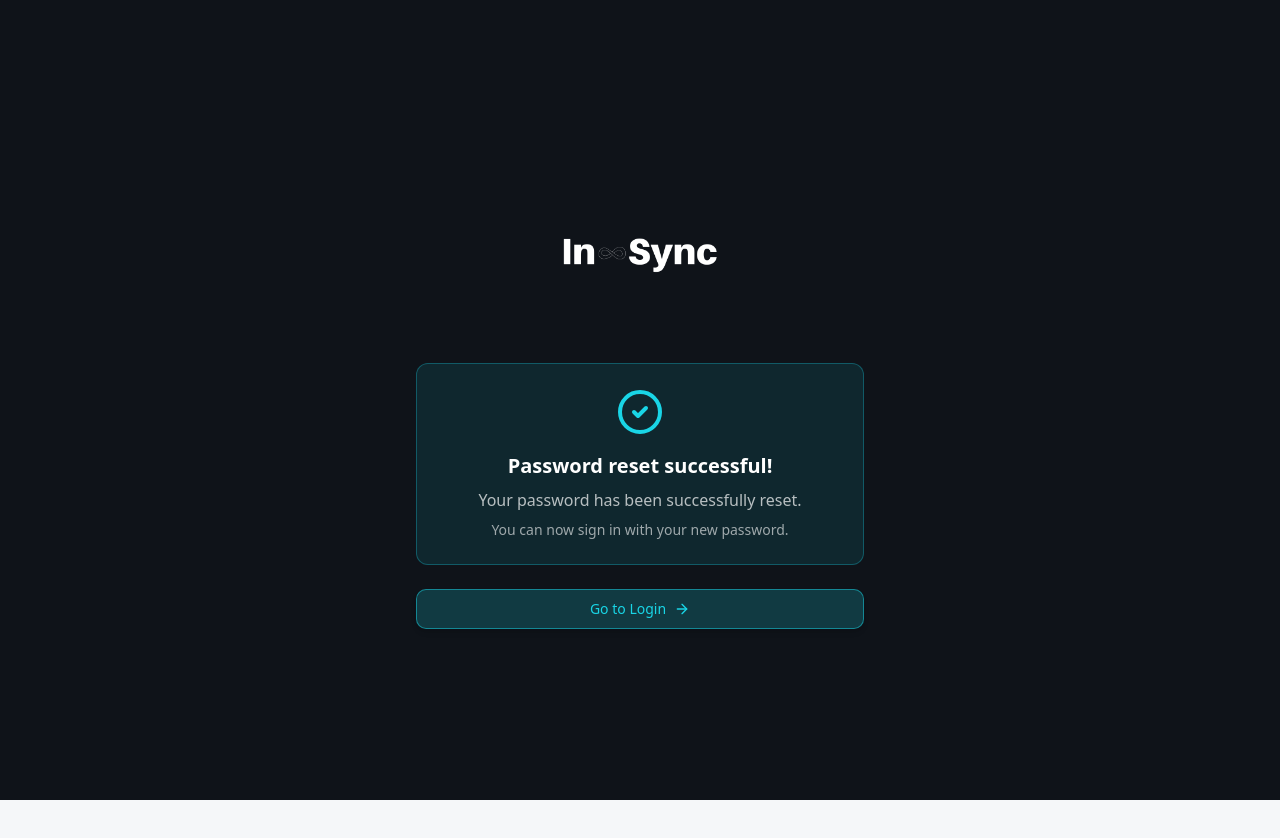
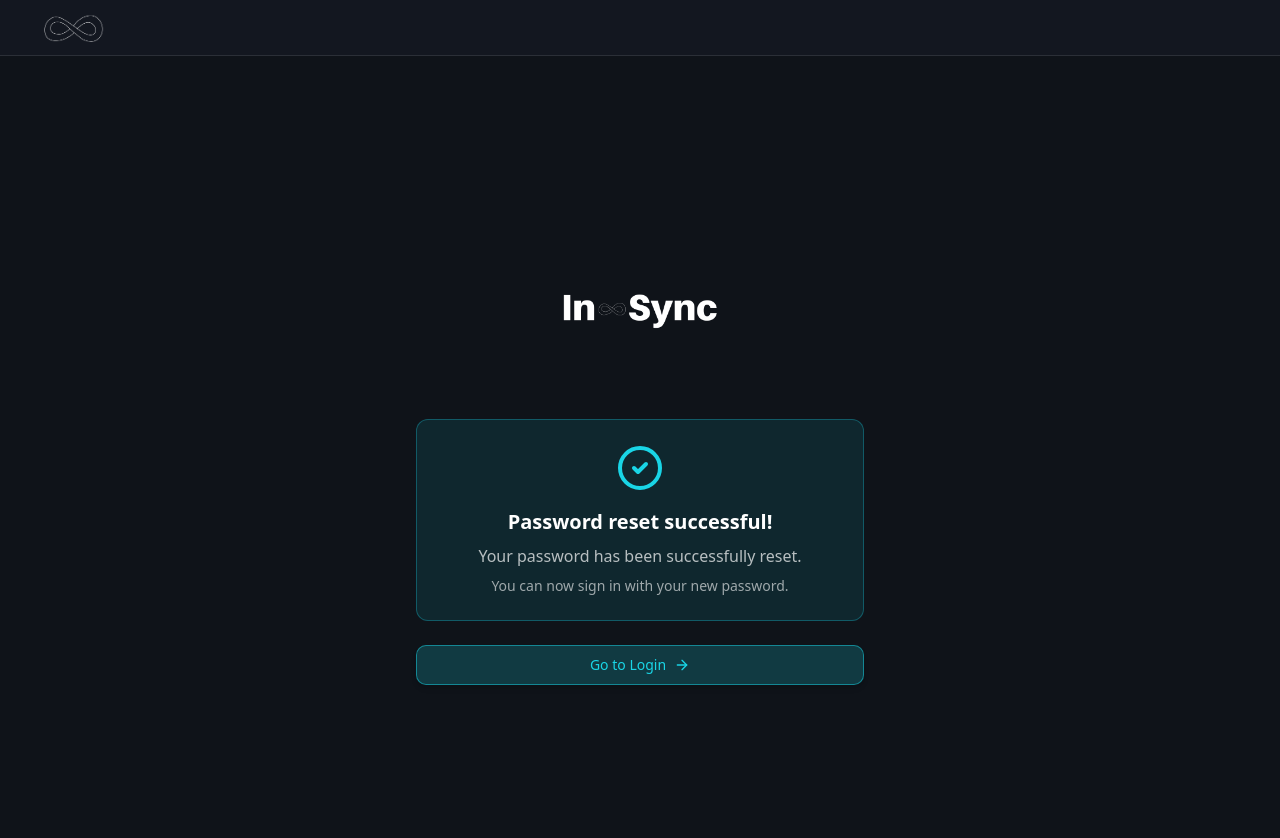
Before and after one commit to insyncrg-bit/insync-connect, a React (Vite) app: page /reset-password-success in a window 1280 px wide. Shown: the top 838 px of the page. Before the commit the page ends 800 px from the top, so only its background shows below. Built offline with nearby package versions, Linux system fonts and the light colour scheme; no server answers.

Commit message:
simple navbar for signout

```diff
--- a/src/App.tsx
+++ b/src/App.tsx
@@ -29,6 +29,7 @@ import { RequireUserType } from "./components/RequireUserType";
 import { RequireRequestStatus } from "./components/RequireRequestStatus";
 import { RequireNoUserType } from "./components/RequireNoUserType";
 import { AppLayoutWithNavbar } from "./components/AppLayoutWithNavbar";
+import { SimpleLayout } from "./components/SimpleLayout";
 import { NotFoundPage, ForbiddenPage, ErrorPage } from "./pages/errors";
 import Landing from "./landing";
 
@@ -73,15 +74,19 @@ const App = () => {
             <Route path="/login" element={<Login />} />
           </Route>
 
-          {/* Other Public/Auth Pages (No Navbar) */}
+          {/* Other Public/Auth Pages (Simple Navbar) */}
+          <Route element={<SimpleLayout />}>
             <Route path="/verify-email" element={<VerifyEmail />} />
             <Route path="/forgot-password" element={<ForgotPassword />} />
             <Route path="/reset-password" element={<ResetPassword />} />
             <Route path="/reset-password-success" element={<ResetPasswordSuccess />} />
+          </Route>
 
           <Route element={<RequireAuth />}>
             <Route element={<RequireNoUserType />}>
+              <Route element={<SimpleLayout />}>
                 <Route path="/select-role" element={<SelectRole />} />
+              </Route>
             </Route>
 
             {/* VC User Routes */}
@@ -90,7 +95,9 @@ const App = () => {
 
               {/* Only accessible if accepted (Admin or Analyst) */}
               <Route element={<RequireRequestStatus allowedStatuses={["accepted"]} />}>
+                <Route element={<SimpleLayout />}>
                   <Route path="/vc-onboarding" element={<VCOnboarding />} />
+                </Route>
 
                 <Route element={<AppLayoutWithNavbar />}>
                   <Route path="/vc-dashboard/*" element={<VCDashboard />} />
@@ -100,7 +107,9 @@ const App = () => {
 
             {/* Startup/Founder Routes */}
             <Route element={<RequireUserType allowedTypes={["founder-user"]} />}>
+              <Route element={<SimpleLayout />}>
                 <Route path="/startup-onboarding" element={<StartupOnboarding />} />
+              </Route>
 
               <Route element={<AppLayoutWithNavbar />}>
                 <Route path="/startup-dashboard/*" element={<StartupDashboard />} />
--- /dev/null
+++ b/src/components/SimpleLayout.tsx
@@ -0,0 +1,15 @@
+import { Outlet } from "react-router-dom";
+import { SimpleNavbar } from "./SimpleNavbar";
+
+/**
+ * A simplified layout featuring the SimpleNavbar.
+ * Used for onboarding and auth-related routes.
+ */
+export const SimpleLayout = () => (
+  <div className="min-h-screen flex flex-col bg-[#151a24]">
+    <SimpleNavbar />
+    <main className="flex-1 flex flex-col">
+      <Outlet />
+    </main>
+  </div>
+);
--- /dev/null
+++ b/src/components/SimpleNavbar.tsx
@@ -0,0 +1,81 @@
+import { useNavigate } from "react-router-dom";
+import { signOut } from "firebase/auth";
+import { auth } from "@/lib/firebase";
+import { sessionManager } from "@/lib/session";
+import { useUserClaims } from "@/hooks/useUserClaims";
+import { useToast } from "@/hooks/use-toast";
+import { Button } from "@/components/ui/button";
+import {
+  DropdownMenu,
+  DropdownMenuContent,
+  DropdownMenuItem,
+  DropdownMenuTrigger,
+  DropdownMenuSeparator,
+} from "@/components/ui/dropdown-menu";
+import {
+  LogOut,
+  ChevronDown,
+  UserCog,
+} from "lucide-react";
+import infinityLogo from "@/landing/assets/infinity-logo.png";
+
+export const SimpleNavbar = () => {
+  const navigate = useNavigate();
+  const { toast } = useToast();
+  const { userEmail, loading } = useUserClaims();
+
+  const handleLogout = async () => {
+    try {
+      await signOut(auth);
+      sessionManager.clear();
+      navigate("/login");
+    } catch (error) {
+      console.error("Error signing out:", error);
+      toast({
+        title: "Error",
+        description: "Failed to sign out. Please try again.",
+        variant: "destructive",
+      });
+    }
+  };
+
+  return (
+    <header className="h-14 border-b border-white/10 bg-[hsl(var(--navy-header))] backdrop-blur-sm flex items-center px-6 gap-4">
+      {/* Logo */}
+      <button
+        onClick={() => navigate("/landing")}
+        className="hover:opacity-80 transition-opacity"
+      >
+        <img src={infinityLogo} alt="Home" className="h-14 w-auto" />
+      </button>
+
+      <div className="flex-1" />
+
+      {/* User Actions - only show if user is logged in */}
+      {!loading && auth.currentUser && (
+        <DropdownMenu>
+          <DropdownMenuTrigger asChild>
+            <Button
+              variant="outline"
+              size="sm"
+              className="border-white/20 text-white hover:bg-white/10"
+            >
+              <UserCog className="h-4 w-4 mr-2" />
+              {userEmail || "User"}
+              <ChevronDown className="h-4 w-4 ml-2" />
+            </Button>
+          </DropdownMenuTrigger>
+          <DropdownMenuContent align="end" className="bg-[#151a24] border-white/10">
+            <DropdownMenuItem
+              onClick={handleLogout}
+              className="text-white hover:bg-white/10 cursor-pointer"
+            >
+              <LogOut className="h-4 w-4 mr-2" />
+              Sign Out
+            </DropdownMenuItem>
+          </DropdownMenuContent>
+        </DropdownMenu>
+      )}
+    </header>
+  );
+};
```
Lines whose indentation alone changed are shown as unchanged.
